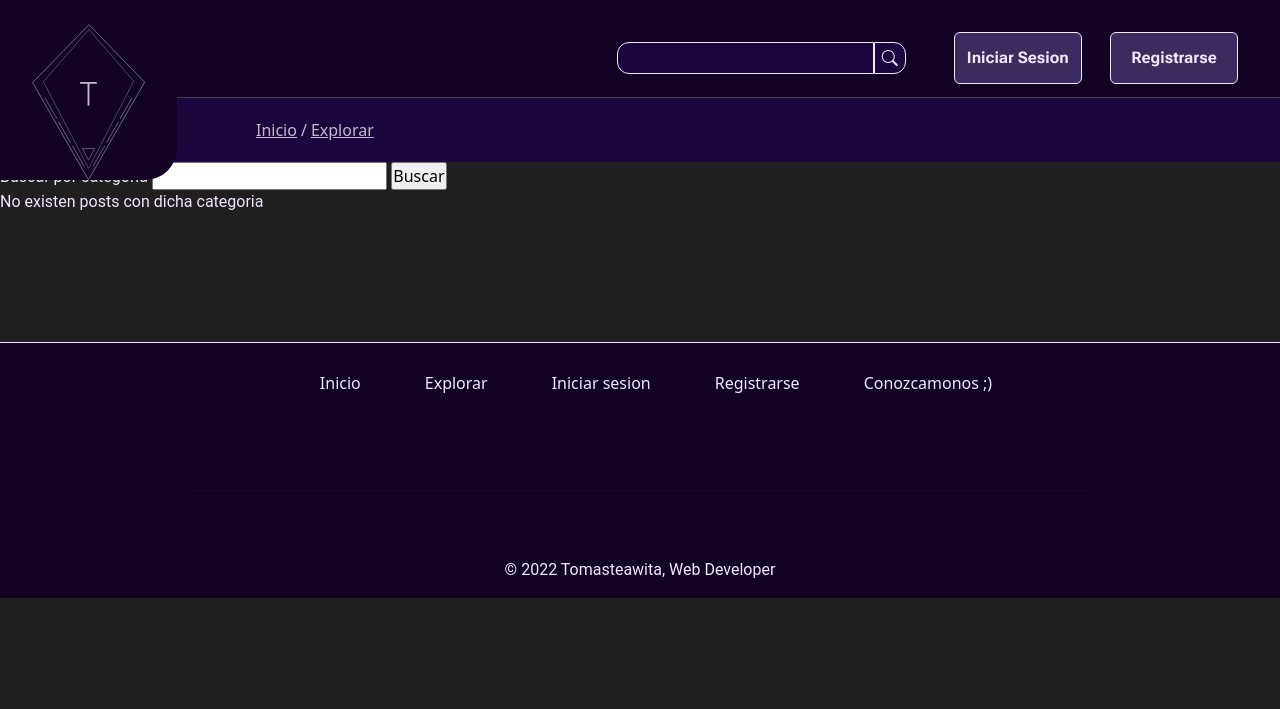
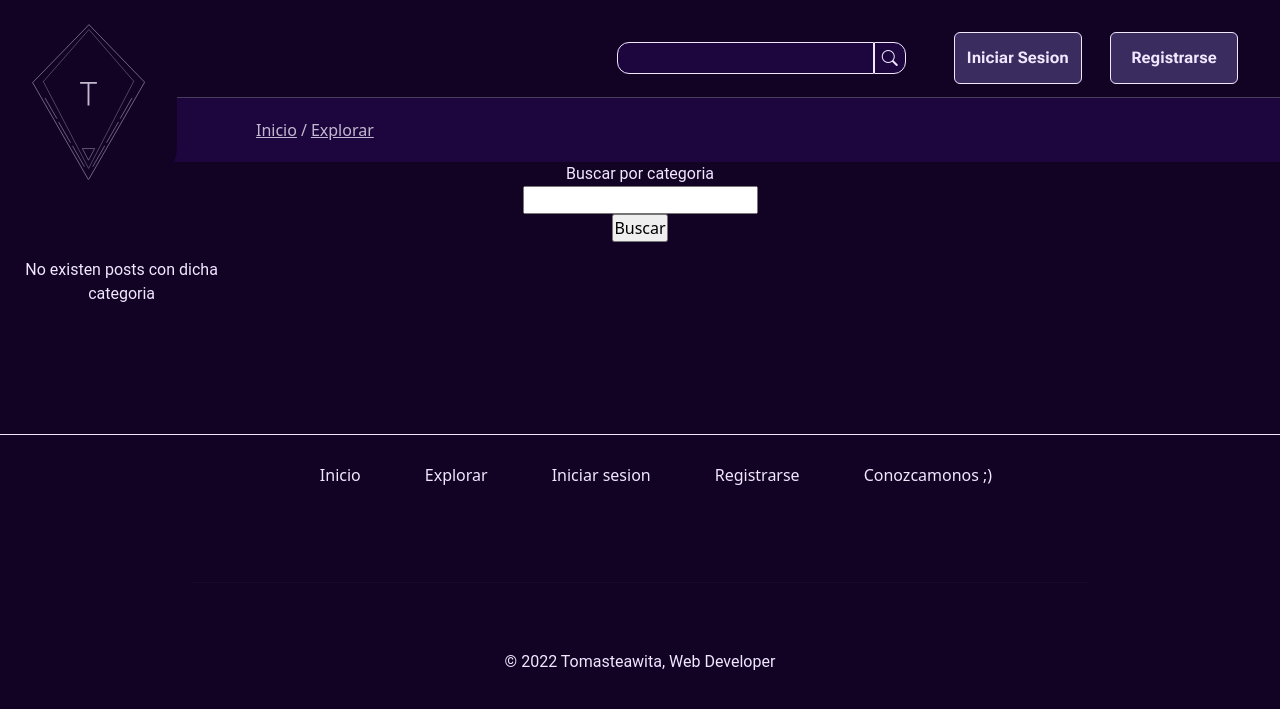
Before and after one commit to CuevaTomasArg/ProyectoFinal_CuevaTomas, a Django app: page /search/ in a window 1280 px wide. Shown: the top 709 px of the page. Run offline with Django 4.2, Linux system fonts and the light colour scheme; some libraries are stand-ins or nearby versions.

Commit message:
Se realizaron los puntos importantes de los estilos antes de la entrega, search.html, register.html, postValid.html y se testearon nuevamente la subida de datos mediante el post

```diff
--- a/tomasteawita/app/templates/search.html
+++ b/tomasteawita/app/templates/search.html
@@ -15,13 +15,14 @@
                 <a href="{% url 'index' %}">Inicio</a><span>/</span><a href="{% url 'search' %}">Explorar</a>
             </div>
         </nav>
-        <section class="view-post research">
+        <section class="research">
             <form action="" method="get">
                 <label for="category">Buscar por categoria</label>
                 <input type="text" name="category" id="category">
                 <input type="submit" value="Buscar">
             </form>
-
+        </section>
+        <section class="view-post">
             {% if posts %}
                 {% for post in posts %}
                     <article class="Tcard">
@@ -41,7 +42,7 @@
                     </article>
                 {% endfor %}
             {% else%}
-                <p>No existen posts con dicha categoria</p>
+                <p style="text-align:center">No existen posts con dicha categoria</p>
             {% endif %}
         </section>
     </main>
--- a/tomasteawita/app/templates/singin.html
+++ b/tomasteawita/app/templates/singin.html
@@ -16,13 +16,13 @@
             <img src="{% static 'sources/logos/LogoMain.svg' %}" alt="Tomasteawita">
             <form action="" method="post" enctype="multipart/form-data"> {% csrf_token %}
 
-                <h3>Subir un post</h3>
+                <h3>Registrarse</h3>
 
                 <ul>
                     {{form.as_ul}}
                 </ul>
 
-                <button type="submit" value="Enviar">Enviar</button>
+                <button type="submit" value="Register">Registrarse</button>
             </form>
 
         </section>
--- a/tomasteawita/app/urls.py
+++ b/tomasteawita/app/urls.py
@@ -11,9 +11,9 @@
     path('',index,name="index"),
     path('search/', search, name="search"),
     path('uploadPost/', upload_post, name="Upload post"),
-    path('check/', checkPostCreate, name="checkPostCreate"),
-    path('singin/', singin, name="sing in"),
-    path('loginVisit/',loginVisit, name="loginVisit"),
+    path('valid/', post_valid, name="post_valid"),
+    path('singin/', sing_in, name="sing in"),
+    path('loginVisit/',login_visit, name="loginVisit"),
 ] + static(settings.MEDIA_URL, document_root=settings.MEDIA_ROOT)
 
 # urlpatterns += [
--- a/tomasteawita/app/views.py
+++ b/tomasteawita/app/views.py
@@ -30,7 +30,7 @@
         form = Post_post_form()
     return render(request, 'uploadPost.html',{'form': form})
 
-def singin(request):
+def sing_in(request):
     if request.method == 'POST':
         form = Post_user_form(data = request.POST, files= request.FILES)
         if form.is_valid():
@@ -42,7 +42,7 @@
         form = Post_user_form()
     return render(request, 'singin.html',{'form': form})
 
-def loginVisit(request):
+def login_visit(request):
     if request.method == 'POST':
         form = Post_visit_form(request.POST)
         if form.is_valid():
@@ -54,5 +54,5 @@
         form = Post_visit_form()
     return render(request, 'loginVisit.html',{'form': form})
 
-def checkPostCreate(request):
-    return render(request, 'checkPostCreate.html')
+def post_valid(request):
+    return render(request, 'postValid.html')
--- a/tomasteawita/tomasteawita/static/css/style.css
+++ b/tomasteawita/tomasteawita/static/css/style.css
@@ -8,7 +8,7 @@
 }
 
 body {
-  background-color: #1f1f1f;
+  background-color: #120325;
 }
 
 a {
@@ -115,19 +115,18 @@
 .search > nav > div a {
   text-decoration: underline;
 }
-.search .results {
-  margin: 1rem auto;
-  width: 100%;
-  max-width: 1775px;
-  column-count: 5;
+.search .research {
+  display: flex;
+  flex-direction: column;
+  align-items: center;
+  justify-content: space-evenly;
 }
-.search .results .Tcard {
-  break-inside: avoid;
-  page-break-inside: avoid;
-  margin: 16px;
-}
-.search .results .Tcard img {
-  width: 90%;
+.search .research form {
+  text-align: center;
+  display: flex;
+  flex-direction: column;
+  align-items: center;
+  justify-content: space-evenly;
 }
 
 header {
@@ -273,19 +272,36 @@
   width: 600px;
   font-size: 1.6rem;
 }
-.index .view-post {
+
+.view-post {
   margin: 1rem auto;
   width: 100%;
   max-width: 1775px;
   column-count: 5;
 }
-.index .view-post .Tcard {
+.view-post .Tcard {
   break-inside: avoid;
   page-break-inside: avoid;
   margin: 16px;
 }
-.index .view-post .Tcard img {
+.view-post .Tcard img {
   width: 90%;
+}
+
+.check {
+  height: 100vh;
+  background-color: #120325;
+}
+.check h1 {
+  position: absolute;
+  top: 40%;
+  left: 40%;
+}
+.check p {
+  transform: rotate(90deg);
+  position: absolute;
+  top: 45%;
+  left: 50%;
 }
 
 .singIn {
--- a/tomasteawita/tomasteawita/static/scss/main/_index.scss
+++ b/tomasteawita/tomasteawita/static/scss/main/_index.scss
@@ -40,7 +40,7 @@
             }
         }
     }
-
+}
 .view-post{
     margin: 1rem auto;
     width:100%;
@@ -55,4 +55,3 @@
         }
     }
 }
-}
--- /dev/null
+++ b/tomasteawita/tomasteawita/static/scss/main/_postValid.scss
@@ -0,0 +1,15 @@
+.check{
+    height: 100vh;
+    background-color: lighten($fondo, 3%);
+    h1{
+        position: absolute;
+        top: 40%;
+        left:40%
+    }
+    p{
+        transform: rotate(90deg);
+        position: absolute;
+        top: 45%;
+        left:50%
+    }
+}
--- a/tomasteawita/tomasteawita/static/scss/main/_search.scss
+++ b/tomasteawita/tomasteawita/static/scss/main/_search.scss
@@ -19,18 +19,17 @@
             }
         }
     }
-    .results{
-        margin: 1rem auto;
-        width:100%;
-        max-width:1775px;
-        column-count: 5;
-        .Tcard{
-            break-inside: avoid;
-            page-break-inside: avoid;
-            margin: 16px;
-            img{
-                width: 90%;
-            }
+    .research{
+        display: flex;
+        flex-direction: column;
+        align-items: center;
+        justify-content: space-evenly;
+        form{
+            text-align: center;
+            display: flex;
+            flex-direction: column;
+            align-items: center;
+            justify-content: space-evenly;
         }
     }
 }
--- a/tomasteawita/tomasteawita/static/scss/style.scss
+++ b/tomasteawita/tomasteawita/static/scss/style.scss
@@ -8,7 +8,7 @@
   padding: 0;
 }
 body{
-    background-color: #1f1f1f;
+    background-color: lighten($fondo, 3%);
 }
 a{
     text-decoration: none;
@@ -37,7 +37,7 @@
 @import "main/search";
 @import "main/header";
 @import "main/index";
-@import "main/createpost";
+@import "main/postValid";
 @import "main/singIn";
 @import "main/footer";
 @import "main/cards";
```
Also changed, not shown: other parts of tomasteawita/tomasteawita/static/css/style.css (+34 -0 lines), tomasteawita/app/templates/postValid.html (renamed from tomasteawita/app/templates/checkPostCreate.html, +5 -5 lines), tomasteawita/tomasteawita/static/scss/main/_singIn.scss (+32 -0 lines), tomasteawita/db.sqlite3, tomasteawita/media/perfil_image/unnamed.jpg (added), tomasteawita/tomasteawita/static/scss/main/_createpost.scss (deleted), 1 other file. Lines whose indentation alone changed are shown as unchanged.
